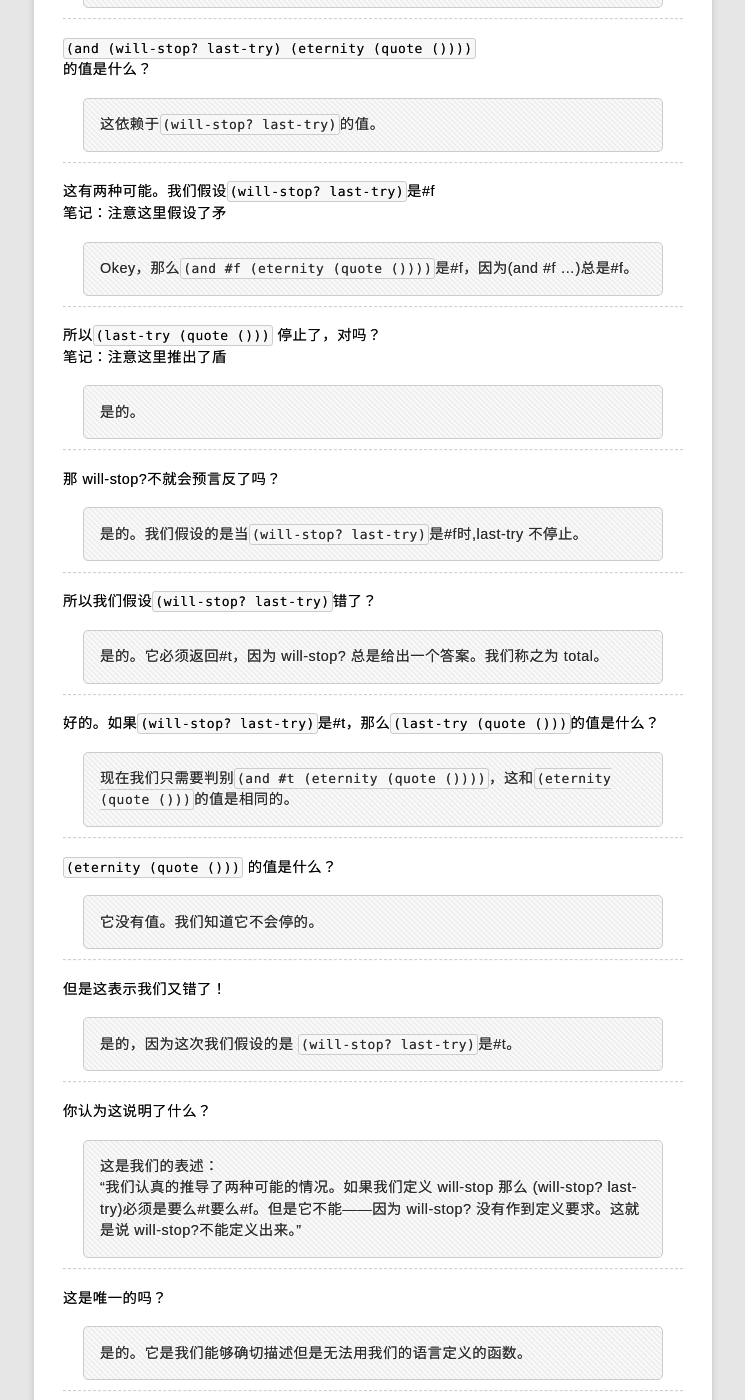
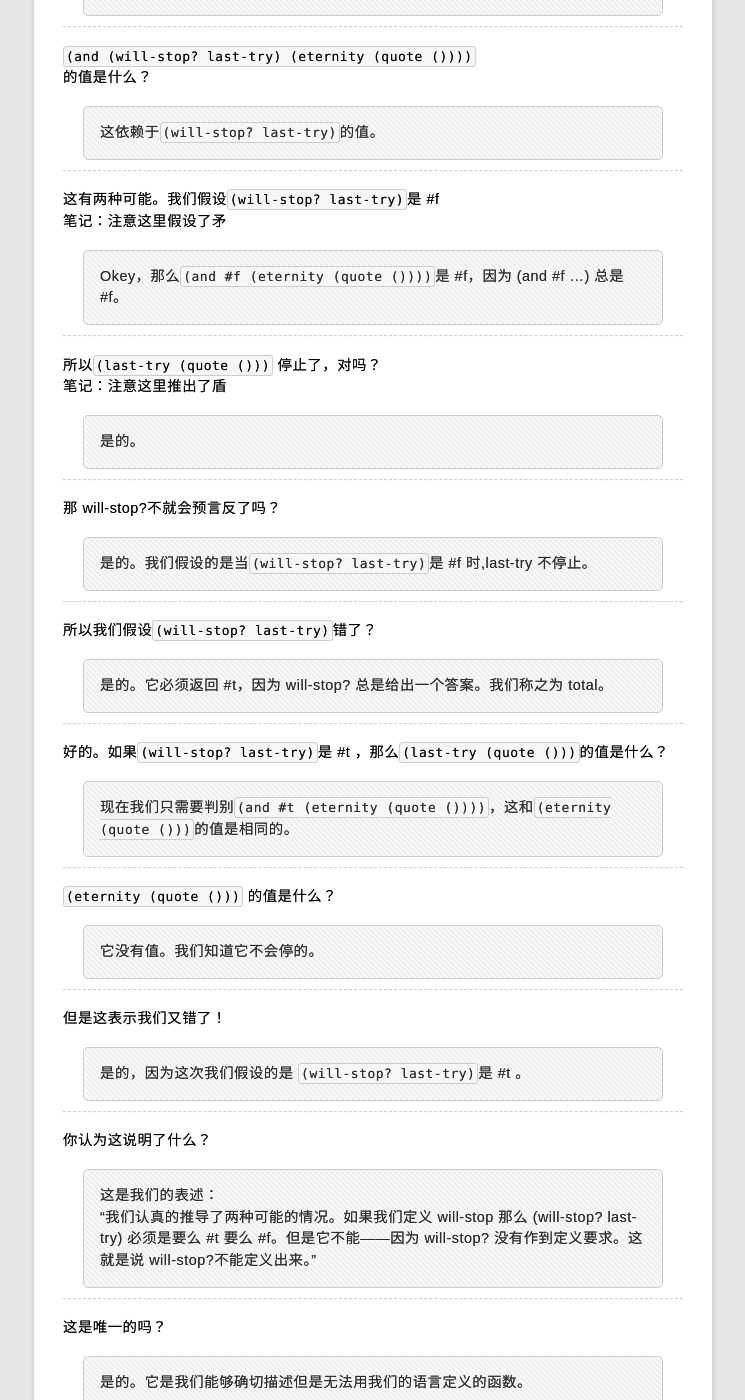
Before and after one commit to rhuichao/uternet.github.io, a Jekyll site: the page built from TLS/09.md, in a window 1280 px wide and 1400 px high, scrolled down 11429 px. Shown: the whole window, without its empty margins (267-1012 px from the left). Built offline with Jekyll 4.4.1, drawn with Linux system fonts in a browser that asks for light colours; some web fonts are replaced; Markdown is read by kramdown in place of the engine named in the settings; some of the changed text lies outside the part shown.

Commit message:
new document posted

````diff
--- a/TLS/09.md
+++ b/TLS/09.md
@@ -10,13 +10,13 @@ title: 再来一次，反复来
 
 -------------
 
-`(looking a lat)`是什么，其中a是 `caviar`， lat是`(6 2 4 caviar 5 7 3)`
+`(looking a lat)`是什么，其中 a 是 `caviar`， lat 是`(6 2 4 caviar 5 7 3)`
 
->\#t真，caviar当然是lat了
+>\#t 真，caviar 当然是 lat 了
 
 -------------
 
-`(looking a lat)`, 其中a是 `caviar`， lat是`(6 2 grits caviar 5 7 3)`
+`(looking a lat)`, 其中 a 是 `caviar`， lat 是`(6 2 grits caviar 5 7 3)`
 
 >\#f
 
@@ -24,23 +24,23 @@ title: 再来一次，反复来
 
 你察觉到什么不同吗
 
->是啊，caviar不是一直在lat中吗
+>是啊，caviar 不是一直在 lat 中吗
 
 -------------
 
-没错，但是lat中第一个数是多少
+没错，但是 lat 中第一个数是多少
 
 >6
 
 -------------
 
-lat的第六个元素是什么
+lat 的第六个元素是什么
 
 >7
 
 -------------
 
-lat的第七个元素是什么
+lat 的第七个元素是什么
 
 >3
 
@@ -67,7 +67,7 @@ lat的第七个元素是什么
 
 -------------
 
-`(looking a lat)`, 其中a是 `caviar` , lat 是`(6 2 4 caviar 5 7 3)`
+`(looking a lat)`, 其中 a 是 `caviar` , lat 是 `(6 2 4 caviar 5 7 3)`
 
 
 
@@ -75,7 +75,7 @@ lat的第七个元素是什么
 
 -------------
 
-`(pick 6 lat)`是什么，其中lat是`(6 2 4 caviar 5 7 3)`
+`(pick 6 lat)`是什么，其中 lat 是 `(6 2 4 caviar 5 7 3)`
 
 >7
 
@@ -83,19 +83,19 @@ lat的第七个元素是什么
 
 所以我们该干什么
 
->`(keep-looking a 7 lat)`, 其中a是`caviar`，lat是`(6 2 4 caviar 5 7 3)`
+>`(keep-looking a 7 lat)`, 其中 a 是`caviar`， lat 是`(6 2 4 caviar 5 7 3)`
 
 -------------
 
-`(pick 7 lat)`是什么，其中lat是`(6 2 4 caviar 5 7 3)`
+`(pick 7 lat)`是什么，其中 lat 是`(6 2 4 caviar 5 7 3)`
 
 >3
 
 -------------
 
-`(keep-looking a 3 lat)`是什么，其中a是`caviar`，lat是`(6 2 4 caviar 5 7 3)`
+`(keep-looking a 3 lat)`是什么，其中 a 是`caviar`， lat 是`(6 2 4 caviar 5 7 3)`
 
->也就是(keep-looking a 4 lat)。
+>也就是 (keep-looking a 4 lat)。
 
 -------------
 
@@ -117,7 +117,7 @@ lat的第七个元素是什么
 
 -------------
 
-你能猜出sorn表示什么吗
+你能猜出 sorn 表示什么吗
 
 >符号或者数(Symbol or number)
 
@@ -125,7 +125,7 @@ lat的第七个元素是什么
 
 keep-looking 有什么特殊的地方吗
 
->它没有递归 lat的部分
+>它没有递归 lat 的部分
 
 -------------
 
@@ -135,7 +135,7 @@ keep-looking 有什么特殊的地方吗
 
 -------------
 
-keep-looking慢慢的接近它的目标了吗
+keep-looking 慢慢的接近它的目标了吗
 
 >是的，各方面证据确凿。
 
@@ -147,13 +147,13 @@ keep-looking慢慢的接近它的目标了吗
 
 -------------
 
-一个表可能是一个tup。
+一个表可能是一个 tup。
 
->是的，如果我们 looking (7 2 4 7 5 6 3),我们将永远不会停止looking。
+>是的，如果我们 looking (7 2 4 7 5 6 3),我们将永远不会停止 looking。
 
 -------------
 
-`(looking a lat)` 是什么，其中a是`caviar`，lat是`(7 1 2 caviar 5 6 3)`
+`(looking a lat)` 是什么，其中 a 是`caviar`， lat 是`(7 1 2 caviar 5 6 3)`
 
 >这个太奇怪了！
 
@@ -187,19 +187,19 @@ keep-looking慢慢的接近它的目标了吗
 
 -------------
 
-eternity是partial的吗？
+eternity 是 partial 的吗？
 
->它是最partial的function了。
+>它是最 partial 的 function 了。
 
 -------------
 
-`(shift x)` 是什么，其中x是`((a b) c)`
+`(shift x)` 是什么，其中 x 是`((a b) c)`
 
 >`(a (b c))`
 
 -------------
 
-`(shift x)` 是什么，其中x是`((a b) (c d))`
+`(shift x)` 是什么，其中 x 是`((a b) (c d))`
 
 >`(a (b (c d)))`
 
@@ -222,7 +222,7 @@ eternity是partial的吗？
 描述 shift 做了什么
 
 >下面是我们的说法：
->“函数 shift 输入参数为一个pair。输入参数的第一个元件是一个pair。函数把第一个元件的fisrt部分移到了第二个元件中，形成一个新的pair。”
+>“函数 shift 输入参数为一个 pair。输入参数的第一个元件是一个 pair。函数把第一个元件的 fisrt 部分移到了第二个元件中，形成一个新的 pair。”
 
 -------------
 
@@ -291,19 +291,19 @@ eternity是partial的吗？
 
 align是一个 partial function 吗？
 
->我们还不知道。或许有参数可以让它align。
+>我们还不知道。或许有参数可以让它 align。
 
 -------------
 
-输入给align的参数在递归时，有别的什么变化吗？
+输入给 align 的参数在递归时，有别的什么变化吗？
 
->有的。pair的第一个元件变得更加简单，而第二个元件变得更加复杂。
+>有的。pair 的第一个元件变得更加简单，而第二个元件变得更加复杂。
 
 -------------
 
 第一个元件是怎样变得简单的？
 
->它仅仅是原来pair的第一个元件的一部分。
+>它仅仅是原来 pair 的第一个元件的一部分。
 
 -------------
 
@@ -337,7 +337,7 @@ align是一个 partial function 吗？
 
 -------------
 
-`(weight* x)`是什么，其中x是`((a b) c)`
+`(weight* x)`是什么，其中 x 是`((a b) c)`
 
 >7
 
@@ -374,19 +374,19 @@ align是一个 partial function?
 
 -------------
 
-让我们试试。`(shuffle x)`的值是什么，其中x是`(a (b c))`
+让我们试试。`(shuffle x)`的值是什么，其中 x 是`(a (b c))`
 
 >`(a (b c))`
 
 -------------
 
-`(shuffle x)`, 其中x是`(a b)`
+`(shuffle x)`, 其中 x 是`(a b)`
 
 >(a b)
 
 -------------
 
-让我们试试有趣的东西。`(shuffle x)`的值是什么，其中x是`((a b) (c d))`。
+让我们试试有趣的东西。`(shuffle x)`的值是什么，其中 x 是`((a b) (c d))`。
 
 >为了确定这个值，我们必须找出`(shuffle (revpair pora))`的值，其中 pora 是`((a b) (c d))`
 
@@ -407,7 +407,7 @@ align是一个 partial function?
 
 然后呢？
 
->shuffle 函数不是 total function, 因为它再一次交换了pair的元件，这意味着我们又重头开始了。
+>shuffle 函数不是 total function, 因为它再一次交换了 pair 的元件，这意味着我们又重头开始了。
 
 -------------
 
@@ -493,7 +493,9 @@ A总是给出答案吗？
 
 但是答案没有出来——真奇怪，因为它们吃掉了所有的答案。
 
->The Walrus and The Carpenter ——Lewis Carroll
+The Walrus and The Carpenter
+
+——Lewis Carroll
 
 -------------
 
@@ -531,25 +533,25 @@ Okey，我们开始写吧。
 
 will-stop? 对所有参数都有返回值吗？
 
->这个简单：我们说它要么返回#t要么返回#f，这依赖于当输入参数(某个函数)对空表()作用时是否停止。
+>这个简单：我们说它要么返回 #t 要么返回 #f，这依赖于当输入参数(某个函数)对空表()作用时是否停止。
 
 -------------
 
 will-stop?是 total function吗?
 
->是的。它总是返回#t或者#f。
+>是的。它总是返回 #t 或者 #f。
 
 -------------
 
-那我们来看一些例子。`(will-stop? f)`，其中f是`length`
+那我们来看一些例子。`(will-stop? f)`，其中 f 是`length`
 
->我们知道`(length l)`是0，其中l是`()`。
+>我们知道`(length l)`是 0，其中 l 是`()`。
 
 -------------
 
 所以？
 
->`(will-stop? length)`的值是#t。
+>`(will-stop? length)`的值是 #t 。
 
 -------------
 
@@ -559,7 +561,7 @@ will-stop?是 total function吗?
 
 -------------
 
-就是说`(will-stop? eternity)`的值是#f吗？
+就是说`(will-stop? eternity)`的值是 #f 吗？
 
 >对。
 
@@ -600,10 +602,10 @@ Okey，下面的这个对于 will-stop 是一个有意思的参数。
 
 -------------
 
-这有两种可能。我们假设`(will-stop? last-try)`是#f
+这有两种可能。我们假设`(will-stop? last-try)`是 #f
 笔记：注意这里假设了矛
 
->Okey，那么`(and #f (eternity (quote ())))`是#f，因为(and #f ...)总是#f。
+>Okey，那么`(and #f (eternity (quote ())))`是 #f，因为 (and #f ...) 总是 #f。
 
 -------------
 
@@ -616,17 +618,17 @@ Okey，下面的这个对于 will-stop 是一个有意思的参数。
 
 那 will-stop?不就会预言反了吗？
 
->是的。我们假设的是当`(will-stop? last-try)`是#f时,last-try 不停止。
+>是的。我们假设的是当`(will-stop? last-try)`是 #f 时,last-try 不停止。
 
 -------------
 
 所以我们假设`(will-stop? last-try)`错了？
 
->是的。它必须返回#t，因为 will-stop? 总是给出一个答案。我们称之为 total。
+>是的。它必须返回 #t，因为 will-stop? 总是给出一个答案。我们称之为 total。
 
 -------------
 
-好的。如果`(will-stop? last-try)`是#t，那么`(last-try (quote ()))`的值是什么？
+好的。如果`(will-stop? last-try)`是 #t ，那么`(last-try (quote ()))`的值是什么？
 
 >现在我们只需要判别`(and #t (eternity (quote ())))`，这和`(eternity (quote ()))`的值是相同的。
 
@@ -640,14 +642,14 @@ Okey，下面的这个对于 will-stop 是一个有意思的参数。
 
 但是这表示我们又错了！
 
->是的，因为这次我们假设的是 `(will-stop? last-try)`是#t。
+>是的，因为这次我们假设的是 `(will-stop? last-try)`是 #t 。
 
 -------------
 
 你认为这说明了什么？
 
 >这是我们的表述：
->“我们认真的推导了两种可能的情况。如果我们定义 will-stop 那么 (will-stop? last-try)必须是要么#t要么#f。但是它不能——因为 will-stop? 没有作到定义要求。这就是说 will-stop?不能定义出来。”
+>“我们认真的推导了两种可能的情况。如果我们定义 will-stop 那么 (will-stop? last-try) 必须是要么 #t 要么 #f。但是它不能——因为 will-stop? 没有作到定义要求。这就是说 will-stop?不能定义出来。”
 
 -------------
 
@@ -741,9 +743,9 @@ Okey，下面的这个对于 will-stop 是一个有意思的参数。
 
 -------------
 
-差不多，但是length0 没有使用(define ...)去定义。
+差不多，但是 length0 没有使用 (define ...) 去定义。
 
-所以，length0被它的定义代替。
+所以，length0 被它的定义代替。
 
 ```scheme
 (lambda (l)
@@ -817,13 +819,13 @@ Okey，下面的这个对于 will-stop 是一个有意思的参数。
 
 这些模式看起来是什么样子的？
 
->所有的这些个程序都包含像 length的部分。或许我们应该把这个函数抽象出来：见第九戒。
+>所有的这些个程序都包含像 length 的部分。或许我们应该把这个函数抽象出来：见第九戒。
 
 -------------
 
 我们开始吧！
 
->我们需要一个看起来像是 length 函数，它以(lambda (length) ...) 开头。
+>我们需要一个看起来像是 length 函数，它以 (lambda (length) ...) 开头。
 
 -------------
 
@@ -838,7 +840,7 @@ Okey，下面的这个对于 will-stop 是一个有意思的参数。
 ```
 
 >没错，就是这样。它创建了 length0。
->笔记：使用beta规约(就是eternity替换length)就可以得到length0
+>笔记：使用 beta 规约 (就是 eternity 替换 length) 就可以得到 length0
 
 -------------
 
@@ -858,7 +860,7 @@ Okey，下面的这个对于 will-stop 是一个有意思的参数。
   eternity))
 ```
 
->笔记：使用beta规约(eternity替换g)，再次使用beta规约(第二大块代码替换f)就可以得到 length≤1。
+>笔记：使用 beta 规约 (eternity替换g)，再次使用 beta 规约(第二大块代码替换 f)就可以得到 length≤1。
 
 -------------
 
@@ -889,7 +891,7 @@ length≤2呢？
    eternity)))
 ```
 
->笔记：使用beta规约3次得到length≤2。从后往前。
+>笔记：使用 beta 规约3次得到 length≤2。从后往前。
 
 -------------
 
@@ -977,7 +979,7 @@ length≤2呢？
 
 递归像是什么样？
 
->mk-length就像无穷层的塔一样，应用一个 arbitrary function。
+>mk-length 就像无穷层的塔一样，应用一个 arbitrary function。
 
 -------------
 
@@ -1072,7 +1074,7 @@ length≤2呢？
 -------------
 
 
-假设l是(apple)问下面执行的结果是什么？
+假设 l 是(apple)问下面执行的结果是什么？
 
 ```scheme
 (define 'l (apple))
@@ -1187,7 +1189,7 @@ length≤2呢？
  l)
 ```
 
->应该是1。
+>应该是 1。
 
 -------------
 
@@ -1333,7 +1335,7 @@ length≤2呢？
 
 -------------
 
-下面这里是一个不一样的做法。如果f是一个函数的参数，那么(lambda (x) (f x)) 是一个函数的参数吗？
+下面这里是一个不一样的做法。如果 f 是一个函数的参数，那么(lambda (x) (f x)) 是一个函数的参数吗？
 
 >是的。
 
@@ -1467,13 +1469,13 @@ length≤2呢？
 
 -------------
 
-你知道为什么Y 算子正常执行吗？
+你知道为什么 Y 算子正常执行吗？
 
 >把本章再读一遍你就懂了。
 
 -------------
 
-(Y Y)是什么？
+(Y Y) 是什么？
 
 >谁知道呢，管用就行。
 >笔记：这里可以参见维基百科的Y算子。讲解很简明很清楚，不像这一章讲的明显效果不好。
````
